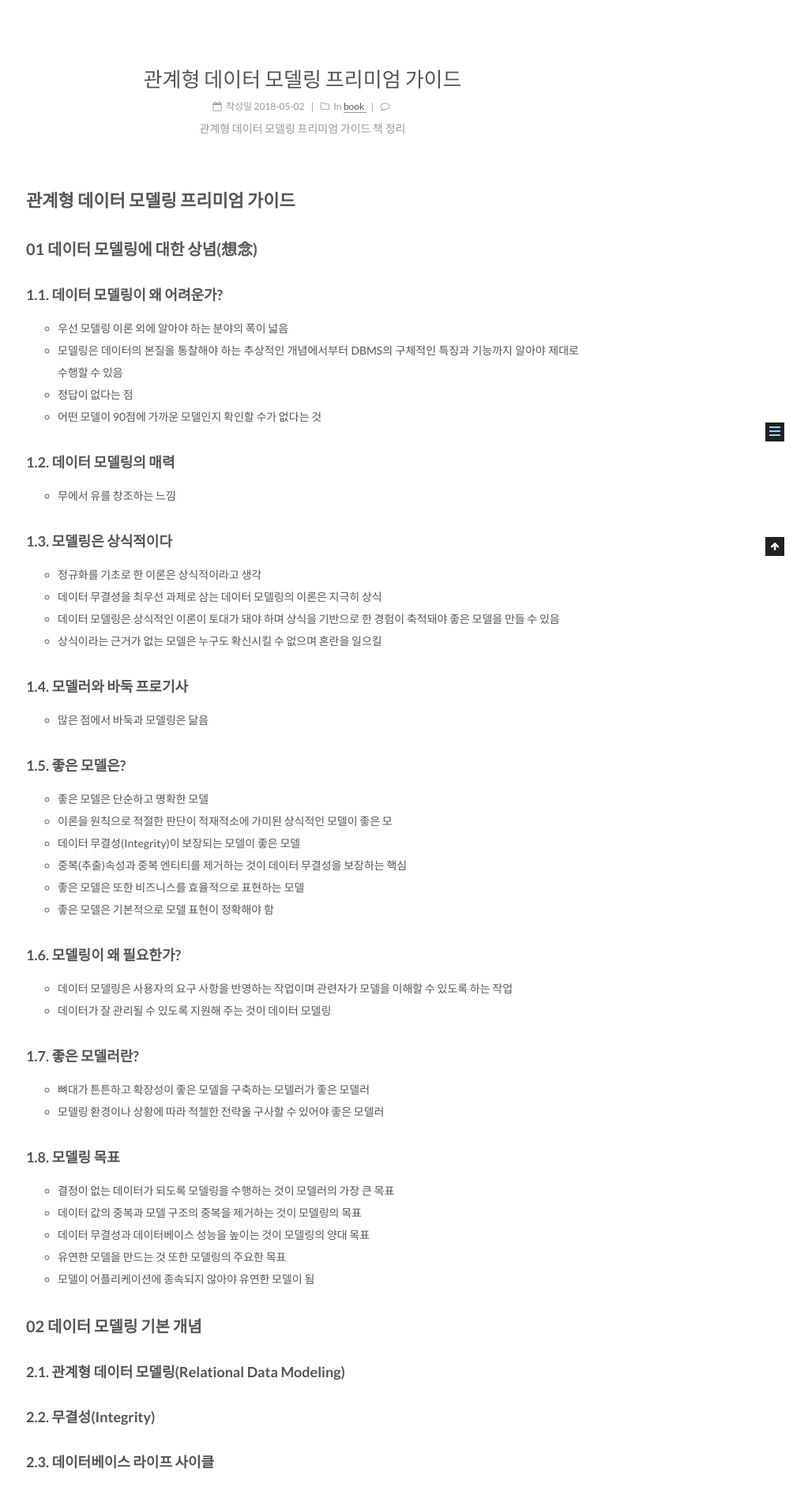
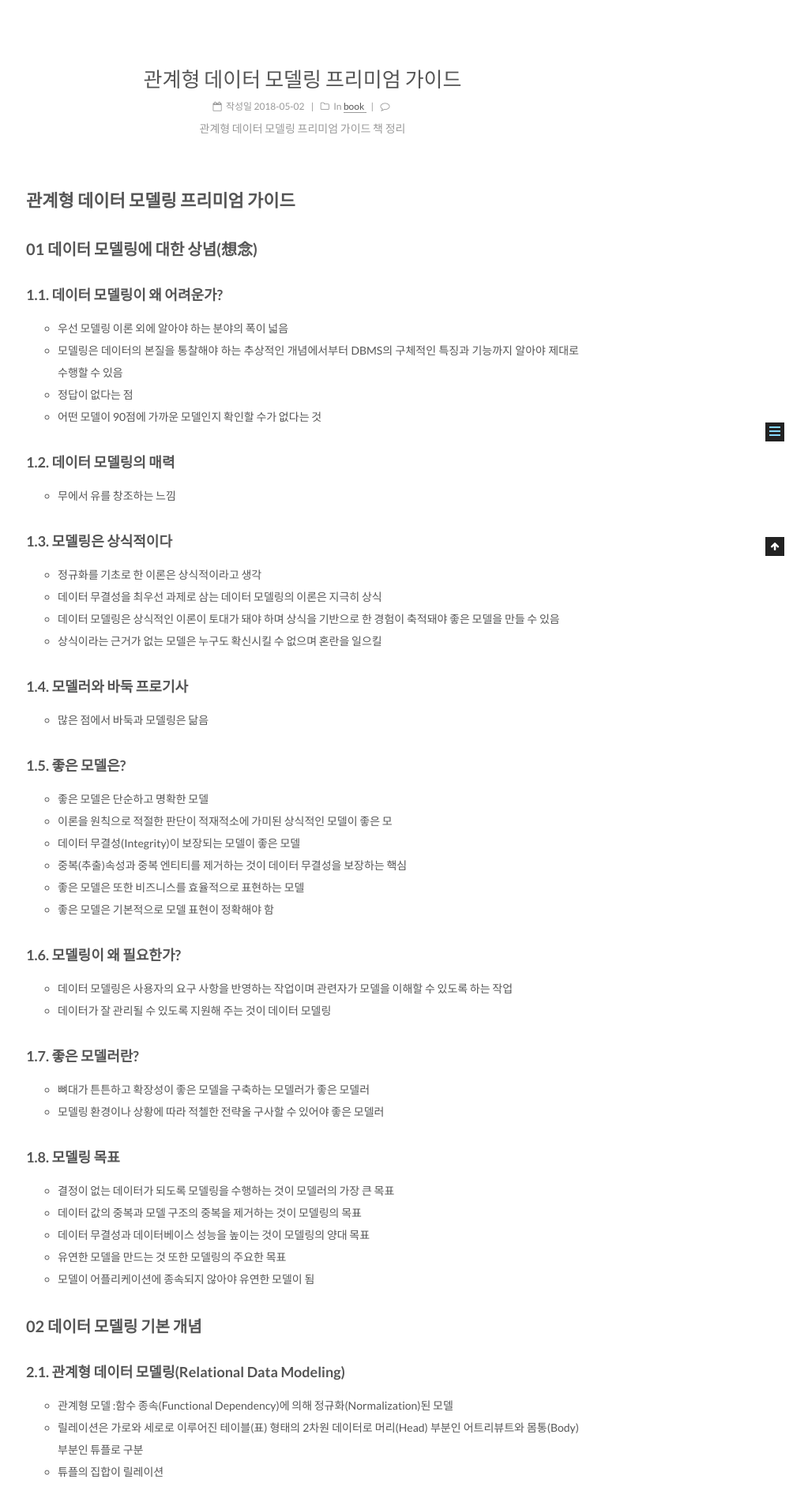
Before and after one commit to csj4032/csj4032.github.io, a Jekyll site: the page built from _posts/2018-05-02-관계형데이터모델링프리미엄가이드.md, in a window 1280 px wide. Shown: the part 296-2179 px from the top of the page at 79% size, without its empty margins (257-1280 px from the left). Built offline with Jekyll 4.4.1, drawn with Linux system fonts in a browser that asks for light colours; comment, search, counter and statistics services are not loaded; some of the changed text lies outside the part shown.

Commit message:
관계형 데이터 모델링 프리미엄 가이드 포스팅 수정

```diff
--- a/_posts/2018-05-02-관계형데이터모델링프리미엄가이드.md
+++ b/_posts/2018-05-02-관계형데이터모델링프리미엄가이드.md
@@ -57,6 +57,12 @@ comments: true
 ## 02 데이터 모델링 기본 개념
 
 ### 2.1. 관계형 데이터 모델링(Relational Data Modeling)
+* 관계형 모델 :함수 종속(Functional Dependency)에 의해 정규화(Normalization)된 모델
+* 릴레이션은 가로와 세로로 이루어진 테이블(표) 형태의 2차원 데이터로 머리(Head) 부분인 어트리뷰트와 몸통(Body) 부분인 튜플로 구분
+* 튜플의 집합이 릴레이션
+* 튜플을 흔히 레코드, 로우, 인스턴스라고도 부르며 어트리뷰트는 컬럼, 필드라고 부름
+
+![릴레이션](/assets/images/books/컴퓨터공학/데이터베이스일반/관계형데이터모델링/figure_2-1.png)
 
 ### 2.2. 무결성(Integrity)
 
```
Also changed, not shown: 1 other file.
